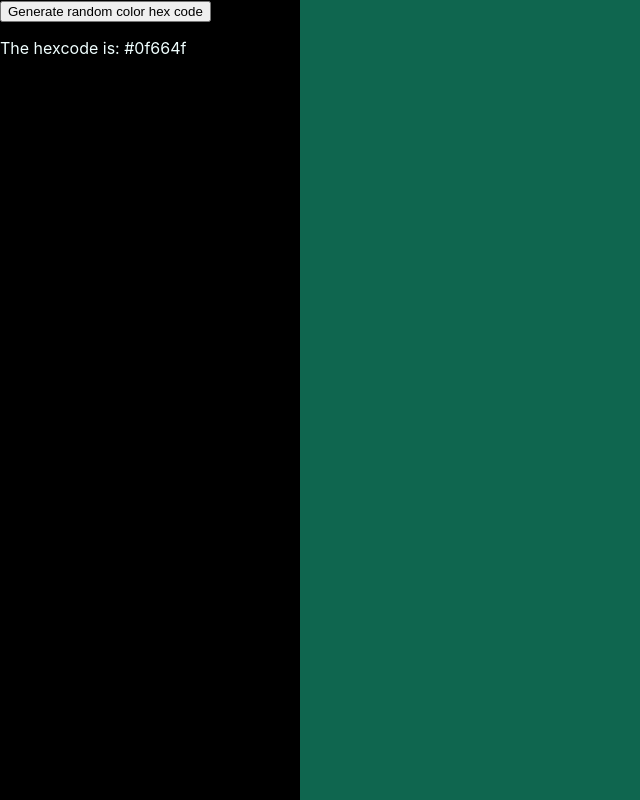
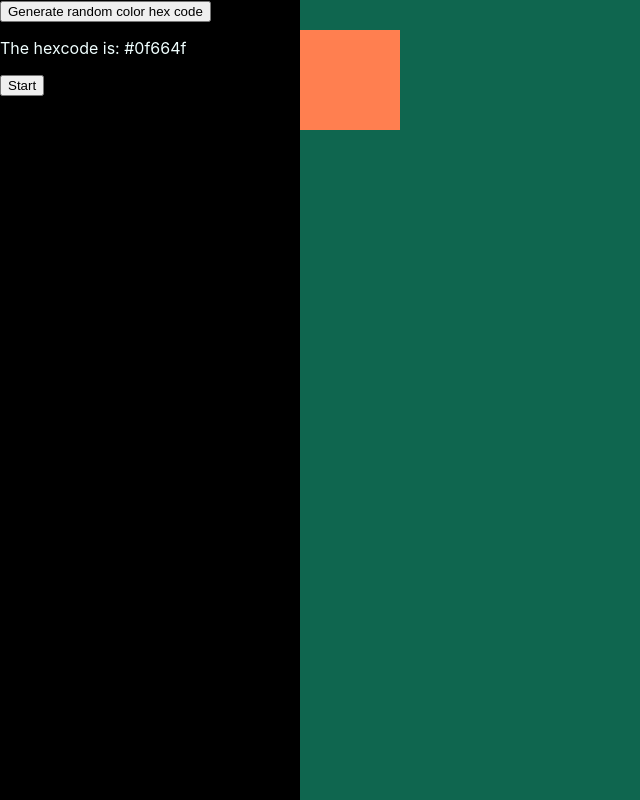
Before and after one commit to thomalexg/Random-Color-Generator-React-App, a React (Create React App) app in the folder randomcolor/: page / in a window 1280 px wide. Shown: the top 800 px of the page, without its empty margins (0-640 px from the left). Built offline with nearby package versions, Linux system fonts and the light colour scheme.

Commit message:
Added an start stop button

```diff
--- a/randomcolor/src/components/App.js
+++ b/randomcolor/src/components/App.js
@@ -1,6 +1,7 @@
 import React, { useState } from 'react';
 import Box from './Box';
 import SideBar from './Sidebar.js';
+import Square from './Square';
 
 // export default function App() {
 //   return (
@@ -13,6 +14,7 @@ import SideBar from './Sidebar.js';
 
 export default function App() {
   const [random, setRandom] = useState('#0f664f');
+  const [btnMode, setBtnMode] = useState('Start');
   const hexArr = [0, 1, 2, 3, 4, 5, 6, 7, 8, 9, 'a', 'b', 'c', 'd', 'e', 'f'];
 
   const randomHex = () => {
@@ -27,8 +29,15 @@ export default function App() {
 
   return (
     <div className="App">
-      <SideBar random={random} setRandom={setRandom} randomHex={randomHex} />
-      <Box random={random}></Box> }
+      <SideBar
+        random={random}
+        setRandom={setRandom}
+        randomHex={randomHex}
+        btnMode={btnMode}
+        setBtnMode={setBtnMode}
+      />
+      <Box random={random}></Box>
+      <Square></Square>
     </div>
   );
 }
--- a/randomcolor/src/components/Sidebar.js
+++ b/randomcolor/src/components/Sidebar.js
@@ -6,7 +6,7 @@ export default function SideBar(props) {
   return (
     <div className="SideBar" style={{ backgroundColor: 'black' }}>
       <button
-        className="SideBarButton"
+        className="CreateRandomColorBtn"
         onClick={() => {
           props.setRandom(props.randomHex());
         }}
@@ -14,6 +14,15 @@ export default function SideBar(props) {
         Generate random color hex code
       </button>
       <p className="hexcodeis"> The hexcode is: {props.random} </p>
+
+      <button
+        className="StartSquareBtn"
+        onClick={() =>
+          props.setBtnMode(props.btnMode === 'Start' ? 'Stop' : 'Start')
+        }
+      >
+        {props.btnMode}
+      </button>
     </div>
   );
 }
--- a/randomcolor/src/components/Square.js
+++ b/randomcolor/src/components/Square.js
@@ -0,0 +1,5 @@
+import React from 'react';
+
+export default function Square(props) {
+  return <div className="Square"></div>;
+}
--- a/randomcolor/src/index.css
+++ b/randomcolor/src/index.css
@@ -34,3 +34,12 @@ code {
   height: 100rem;
   width: 100rem;
 }
+.Square {
+  width: 100px;
+  height: 100px;
+  position: absolute;
+  margin-top: 30px;
+  margin-left: 300px;
+  z-index: 10000;
+  background-color: coral;
+}
```
Also changed, not shown: 1 other file (tests, documents, lock files or other folders).
